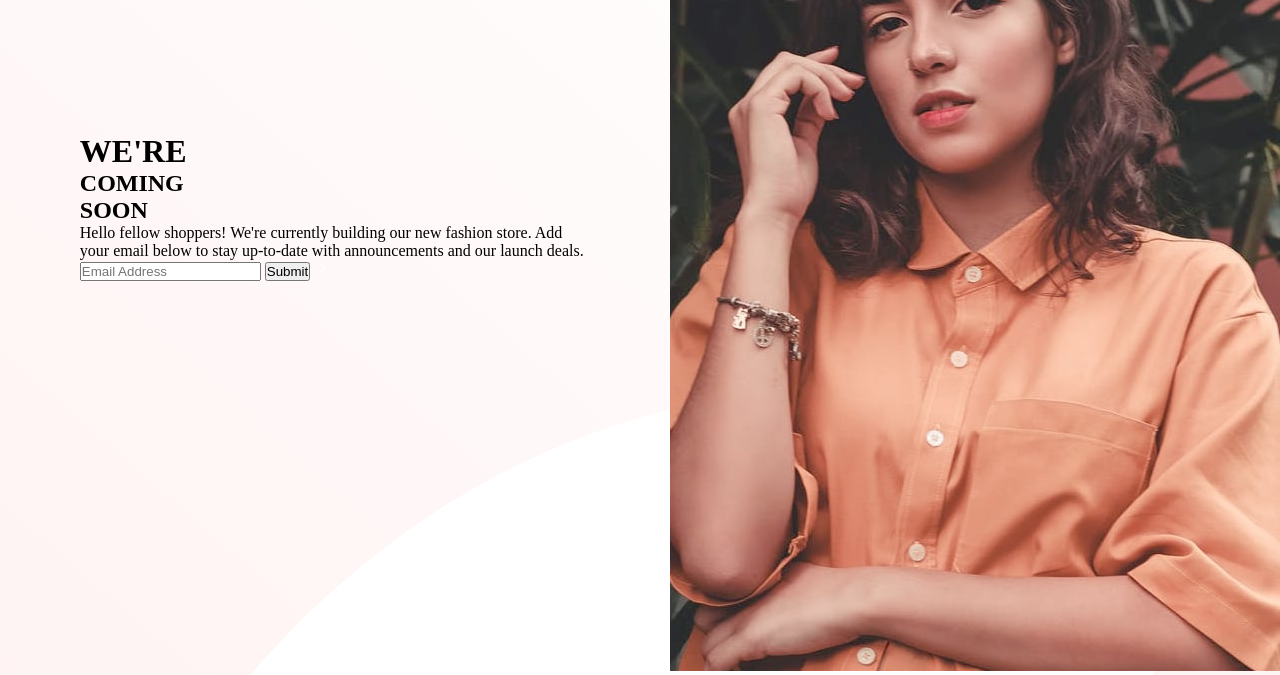
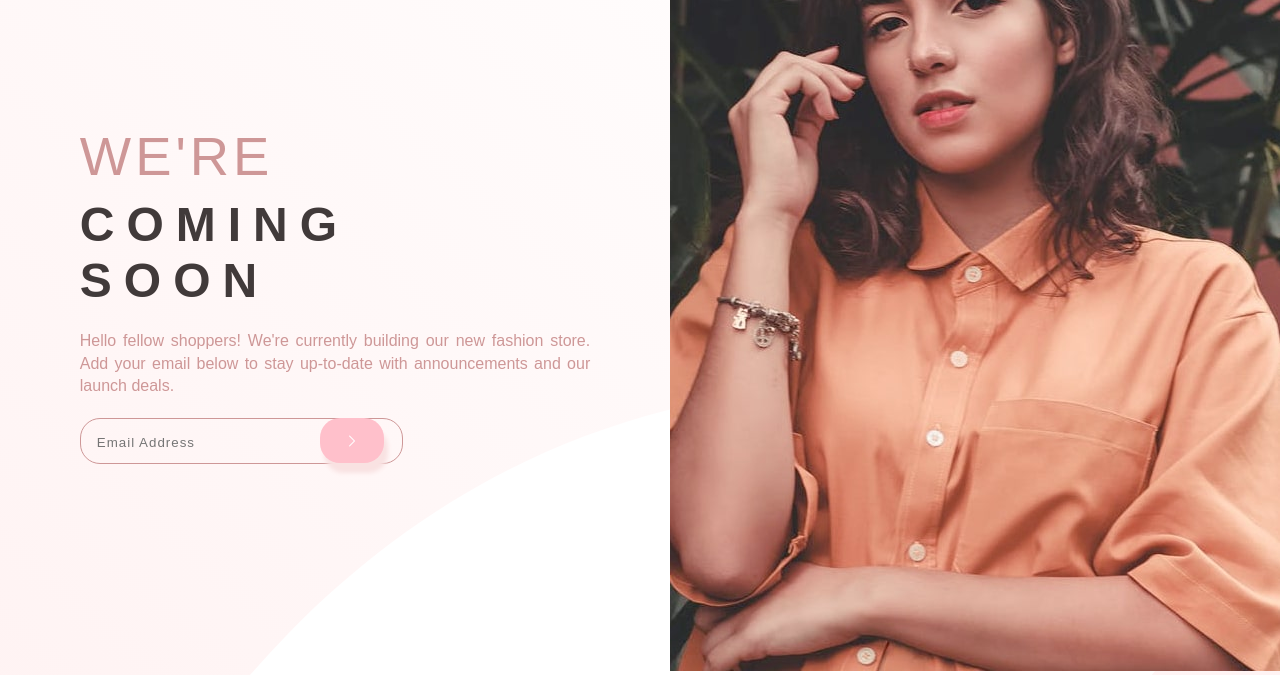
Before and after one commit to ShannonIanthe/Base-Apparel--Less-Project, a plain HTML site: page index.html in a window 1280 px wide. Shown: the part 129-804 px from the top of the page. Drawn offline with nearby package versions, Linux system fonts and the light colour scheme; a web font is replaced by a local one.

Commit message:
finished project

```diff
--- a/style/style.less
+++ b/style/style.less
@@ -41,17 +41,12 @@ body {
   padding: 1rem 1rem;
 }
 
-.logo{
-  order: 1;
-}
-
 .main {
   display: flex;
   flex-direction: column;
   justify-content: center;
   align-items: center;
   gap: 1rem;
-  order: 2;
 }
 
 .logo, .main {
@@ -67,31 +62,55 @@ body {
   opacity: 0;
 }
 
-#div3{
-  order: 3;
+/* Fonts */
+h1{
+  font-family: @font-family;
+  font-weight: 100;
+  letter-spacing: 4px;
+  color: @saturated-red;
+  line-height: 3rem;
+  font-size: 3.4rem;
+}
+h2{
+  font-family: @font-family;
+  color: @dark-gray-red;
+  letter-spacing: 12px;
+  line-height: 3.5rem;
+  font-size: 3rem;
+  padding-top: 1rem;
+}
+p {
+  font-family: @font-family;
+  padding-bottom: .5rem;
+  text-align: justify;
+  line-height: 1.4rem;
+  padding: 1.3rem 0rem;
+  color: @saturated-red;
 }
 
 
-/* Form styles
 
-/* Email Input
+/* Form styles   /*
+
+/* Email Input   /**/
 .form-group {
   position: relative;
-  width: 90%;
-  /*
+
   input[type="submit"] {
     display: none;
-  } */
-/*
+  }
+
   .form-field {
     position: absolute;
+    top: 0;
+    left: 0;
     z-index: 1;
     color: @saturated-red;
     border-color: @saturated-red;
     border-width: 1px;
     border-style: solid;
     border-radius: 20px;
-    padding: 0.8rem 13rem 0.8rem 1rem;
+    padding: 1rem 8rem 0.8rem 1rem;
     font-family: @font-family;
     letter-spacing: 1px;
     font-weight: 400;
@@ -109,7 +128,7 @@ body {
   img {
     position: absolute;
     z-index: 2;
-    left: 20rem;
+    left: 15rem;
     border-radius: 20px;
     padding: 0.9rem 1.5rem;
     box-shadow: 4px 10px 4px hsl(0, 65%, 93%);
@@ -128,29 +147,33 @@ body {
     opacity: 0 - 1;
   }
 }
-*/
+
 
 @media only screen and (max-width: 700px) {
   .flex-container {
     flex-direction: column;
     flex-wrap: wrap;
   }
+  .left-container{
+    padding: 0;
+  }
+  .logo{
+    padding: 5%;
+  }
   .main{
     text-align: center;
   }
-  .main::after{
-    background-image: url("../images/hero-mobile.jpg");
+  p{
+    padding-bottom: 1rem;
   }
   #div3{
+    height: 1px;
     display: none;
   }
   .mobile-img{
     width:100%;
-                height:100%;
-                object-fit:cover;
+    height:100%;
+    object-fit:cover;
     opacity: 1;
   }
-  .left-container{
-    padding: 0;
-  }
 }
```
Also changed, not shown: style/style.css.
